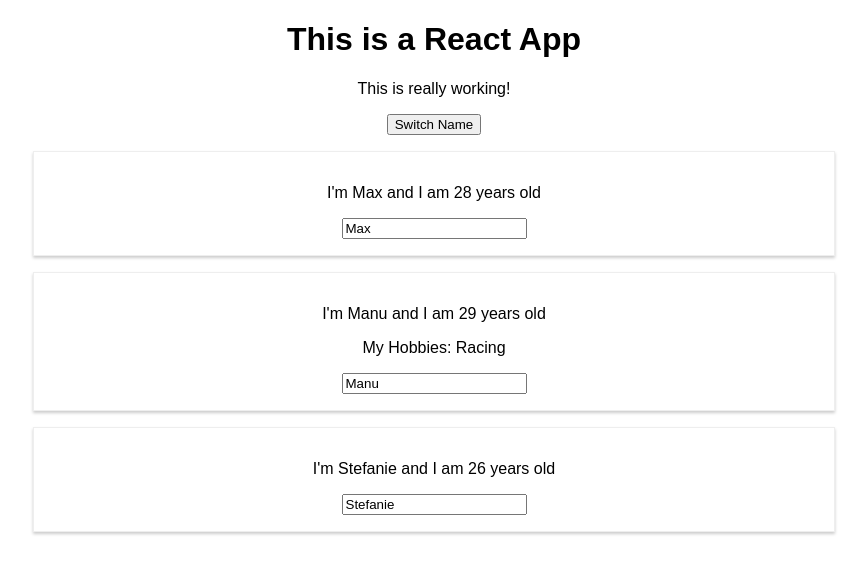
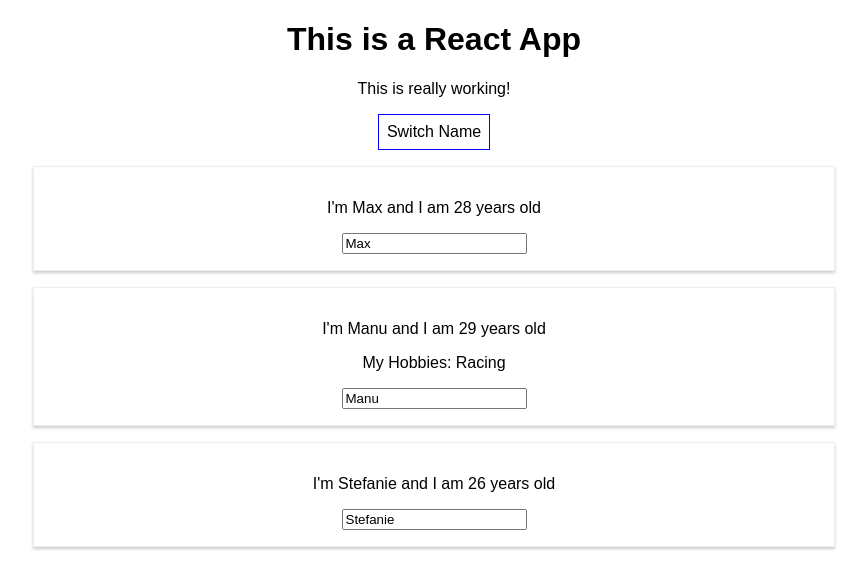
Before and after one commit to YudhaYuki/REACT-Base-Features-and-Syntax, a React (Create React App) app: page / in a window 1280 px wide. Shown: the top 588 px of the page, without its empty margins (206-1073 px from the left). Built offline with nearby package versions, Linux system fonts and the light colour scheme.

Commit message:
Working with inline styles

```diff
--- a/src/App.js
+++ b/src/App.js
@@ -35,11 +35,23 @@
   }
 
   render() {
+    const style = {
+      backgroundColor: 'white',
+      font: 'inherit',
+      border: '1px solid blue',
+      padding: '8px',
+      cursor: 'pointer'
+    };
+
     return (
       <div className="App">
         <h1>This is a React App</h1>
         <p>This is really working!</p>
-        <button onClick= {() => this.switchNameHandler('Maximilian!!!')}>Switch Name</button>
+
+        <button
+        style={style}
+        onClick= {() => this.switchNameHandler('Maximilian!!!')}>Switch Name</button>
+
         <Person
           name={this.state.persons[0].name}
           age={this.state.persons[0].age}
--- a/src/Person/Person.css
+++ b/src/Person/Person.css
@@ -5,5 +5,4 @@
     box-shadow: 0 2px 3px #ccc;
     padding: 16px;
     text-align: center;
-
 }
```
